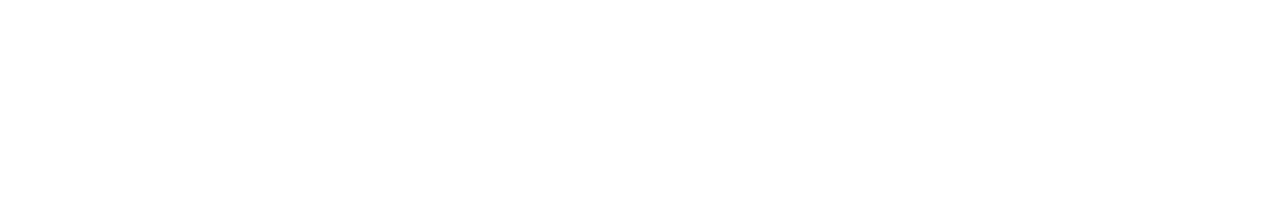
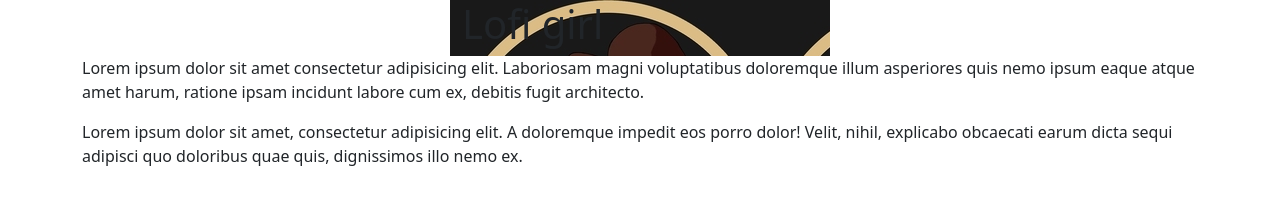
Before and after one commit to EurieDoseCode/todo-list.2, a plain HTML site: page index.html in a window 1280 px wide. Drawn offline with nearby package versions, Linux system fonts and the light colour scheme; files whose address does not match are found by name.

Commit message:
Set up the page structure

```diff
--- a/index.html
+++ b/index.html
@@ -10,6 +10,56 @@
   </head>
   <body>
     <!-- Content starts here -->
+    <div class="container">
+
+      <!-- Header-->
+
+      <div class="row">
+        <div class="col">
+
+           </div>
+
+           <div class="col profile-pic">
+            <h1>Lofi girl</h1>
+           </div>
+
+           <div class="col">
+
+           </div>
+          </div>
+
+          <!-- To do list function -->
+
+         <div class="row" id="form">
+
+          <div class="col">
+
+           <p>Lorem ipsum dolor sit amet consectetur adipisicing elit. Laboriosam magni voluptatibus doloremque illum asperiores quis nemo ipsum eaque atque amet harum, ratione ipsam incidunt labore cum ex, debitis fugit architecto.</p>
+
+          </div>
+         </div>
+
+         <div class="row" id="">
+
+          <div class="col"></div>
+
+         </div>
+
+         <!-- Footer-->
+
+         <div class="row">
+          <div class="col">
+           <p>Lorem ipsum dolor sit amet, consectetur adipisicing elit. A doloremque impedit eos porro dolor! Velit, nihil, explicabo obcaecati earum dicta sequi adipisci quo doloribus quae quis, dignissimos illo nemo ex.</p>
+          </div>
+         </div>
+
+    </div>
+
+
+
+
+
+
 
     <!-- Content ends here -->
     <!-- Bootstrap -->
--- a/style.css
+++ b/style.css
@@ -4,3 +4,7 @@
   --colour-text: #000000;
   --colour-primary: yellow; /*placeholder, will update later*/
 }
+
+.profile-pic {
+  background-image: url(/todo-list/img/Lofi_girl_logo\ \(1\).jpg);
+}
```
Also changed, not shown: img/Lofi_girl_logo (1).jpg (added).
